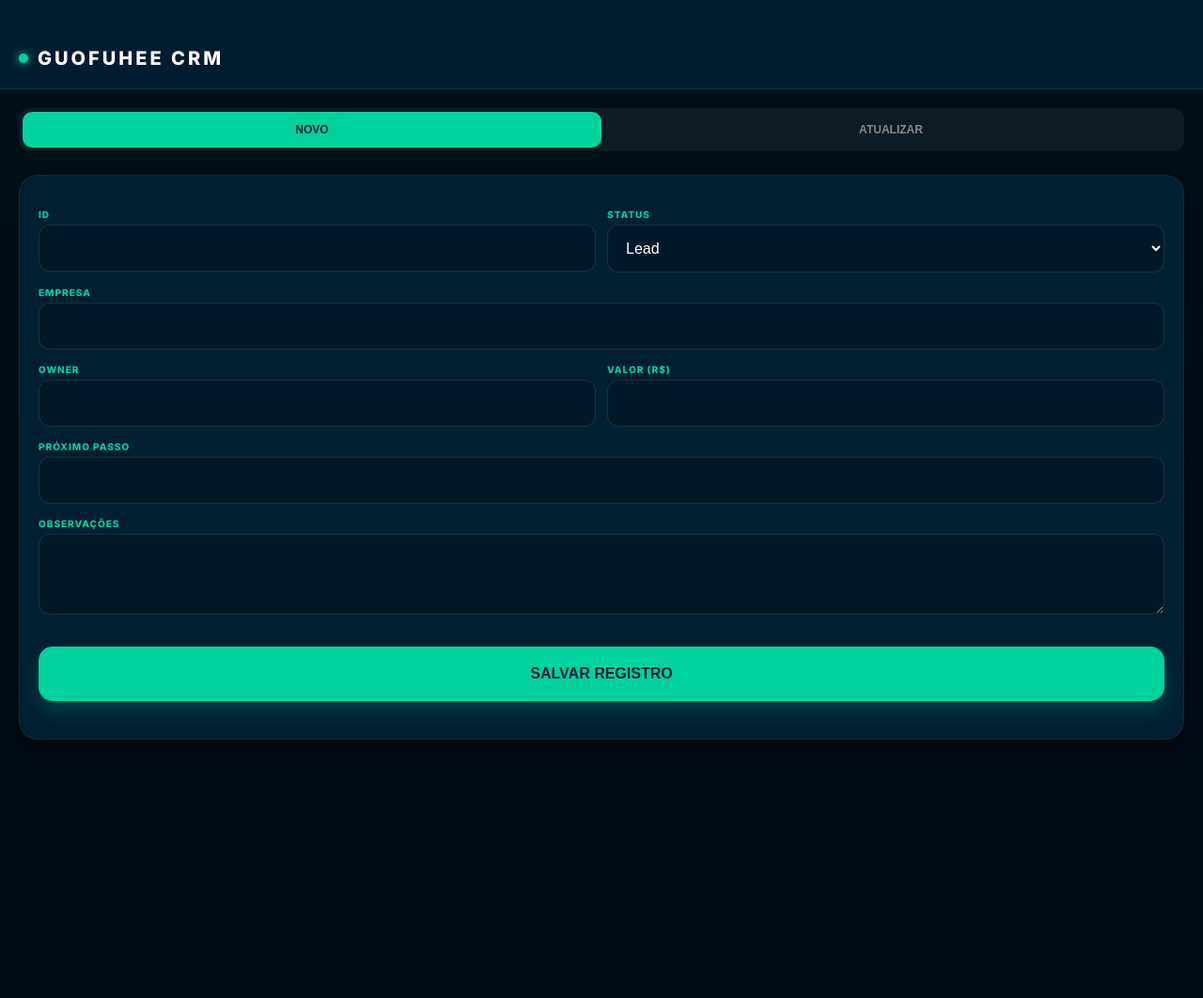
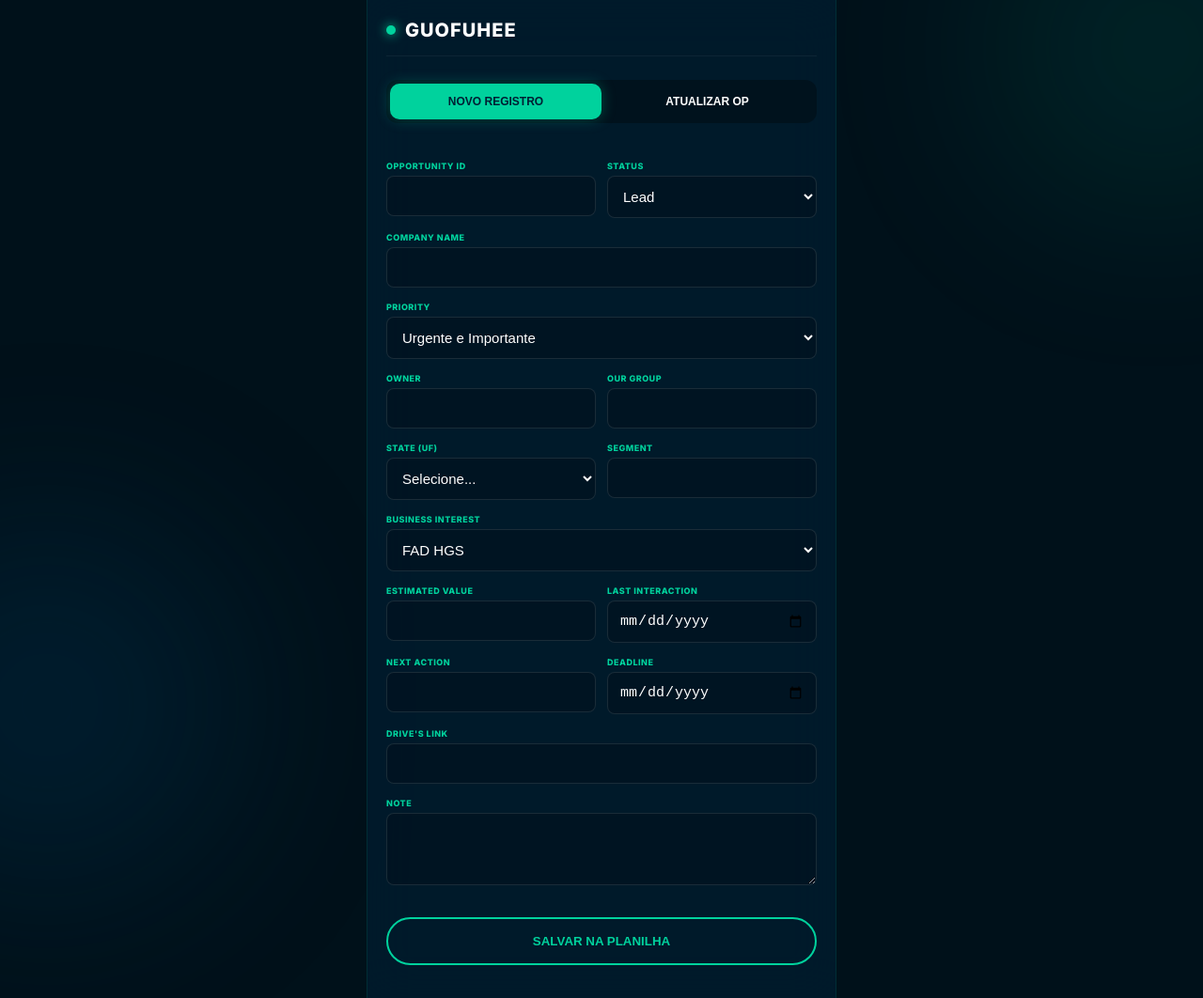
Before and after one commit to Arijuba/crm, a plain HTML site: page index.html in a window 1280 px wide. Shown: the whole page at 94% size. Before the commit the page ends 800 px from the top, so only its background shows below. Drawn offline with Linux system fonts and the light colour scheme; no server answers.

Commit message:
Refactor index.html structure and styles

```diff
--- a/index.html
+++ b/index.html
@@ -3,186 +3,188 @@
 <head>
     <meta charset="UTF-8">
     <meta name="viewport" content="width=device-width, initial-scale=1.0, maximum-scale=1.0, user-scalable=no, viewport-fit=cover">
+    <title>GUOFUHEE CRM</title>
 
     <meta name="apple-mobile-web-app-capable" content="yes">
     <meta name="apple-mobile-web-app-status-bar-style" content="black-translucent">
-    <meta name="apple-mobile-web-app-title" content="GUOFUHEE CRM">
     <link rel="apple-touch-icon" href="https://guofuhee.com.br/wp-content/uploads/2024/12/Favicon_Guofuhee.png">
 
-    <title>GUOFUHEE CRM</title>
     <link href="https://fonts.googleapis.com/css2?family=Inter:wght@400;600;800&display=swap" rel="stylesheet">
+    <style>
+        :root { --bg-dark: #00111a; --card-bg: #001f33; --accent-green: #00d29d; --glow: rgba(0, 210, 157, 0.3); --white: #ffffff; }
+        body { font-family: 'Inter', sans-serif; background: var(--bg-dark); margin: 0; padding: 0; display: flex; justify-content: center; color: var(--white); overflow-x: hidden; }
 
-    <style>
-        :root { --bg-dark: #000b14; --accent-green: #00d29d; --card-bg: #001f33; --white: #ffffff; }
+        .glow-1 { position: fixed; width: 300px; height: 300px; background: var(--accent-green); filter: blur(120px); border-radius: 50%; top: -100px; right: -100px; opacity: 0.15; z-index: 0; }
+        .glow-2 { position: fixed; width: 400px; height: 400px; background: #003a5d; filter: blur(100px); border-radius: 50%; bottom: -150px; left: -150px; opacity: 0.3; z-index: 0; }
 
-        * { -webkit-tap-highlight-color: transparent; outline: none; }
+        .container { width: 100%; max-width: 500px; min-height: 100vh; background: rgba(0, 31, 51, 0.7); backdrop-filter: blur(25px); padding: 20px; box-sizing: border-box; position: relative; z-index: 1; border-left: 1px solid rgba(0, 210, 157, 0.1); border-right: 1px solid rgba(0, 210, 157, 0.1); }
 
-        body {
-            font-family: 'Inter', sans-serif; background: var(--bg-dark); margin: 0; padding: 0;
-            color: var(--white); height: 100vh; width: 100vw; overflow: hidden; position: fixed;
-        }
+        .header { display: flex; align-items: center; gap: 10px; margin-bottom: 25px; padding-bottom: 15px; border-bottom: 1px solid rgba(255,255,255,0.05); }
+        .dot { width: 10px; height: 10px; background: var(--accent-green); border-radius: 50%; box-shadow: 0 0 12px var(--accent-green); }
+        h1 { font-size: 20px; font-weight: 800; margin: 0; letter-spacing: 1px; }
 
-        /* Efeito de profundidade de App */
-        .app-shell {
-            display: flex; flex-direction: column; height: 100%; width: 100%;
-            background: linear-gradient(180deg, #00111a 0%, #000b14 100%);
-        }
+        .tabs { display: flex; background: rgba(0,0,0,0.3); border-radius: 12px; padding: 4px; margin-bottom: 25px; }
+        .tabs button { flex: 1; padding: 12px; border: none; border-radius: 10px; cursor: pointer; background: transparent; color: white; font-weight: 600; font-size: 12px; transition: 0.3s; }
+        .tabs button.active { background: var(--accent-green); color: #001f33; box-shadow: 0 0 15px var(--glow); }
 
-        .header {
-            padding: 50px 20px 20px; background: rgba(0, 31, 51, 0.9);
-            border-bottom: 1px solid rgba(0, 210, 157, 0.2); backdrop-filter: blur(10px);
-        }
+        .search-area { background: rgba(0, 210, 157, 0.05); border: 1px solid var(--accent-green); border-radius: 15px; padding: 15px; margin-bottom: 25px; display: none; }
 
-        .header h1 { font-size: 20px; font-weight: 800; margin: 0; letter-spacing: 3px; display: flex; align-items: center; gap: 10px; }
-        .dot { width: 10px; height: 10px; background: var(--accent-green); border-radius: 50%; box-shadow: 0 0 10px var(--accent-green); }
-
-        .content { flex: 1; overflow-y: auto; padding: 20px; padding-bottom: 100px; -webkit-overflow-scrolling: touch; }
-
-        .nav-tabs { display: flex; background: rgba(255,255,255,0.05); border-radius: 12px; padding: 4px; margin-bottom: 25px; }
-        .nav-tabs button {
-            flex: 1; padding: 12px; border: none; border-radius: 10px; color: #888;
-            background: transparent; font-weight: 600; font-size: 12px; transition: 0.3s;
-        }
-        .nav-tabs button.active { background: var(--accent-green); color: #001f33; }
-
-        .card { background: var(--card-bg); border-radius: 20px; padding: 20px; border: 1px solid rgba(255,255,255,0.05); box-shadow: 0 10px 30px rgba(0,0,0,0.5); }
-
-        label { display: block; font-size: 10px; font-weight: 700; color: var(--accent-green); text-transform: uppercase; margin: 15px 0 5px; letter-spacing: 1px; }
-
-        input, select, textarea {
-            width: 100%; padding: 15px; border-radius: 12px; border: 1px solid rgba(255,255,255,0.1);
-            background: rgba(0,0,0,0.2); color: white; font-size: 16px !important; box-sizing: border-box;
-        }
-
-        .btn-submit {
-            width: 100%; padding: 20px; background: var(--accent-green); color: #001f33;
-            border: none; border-radius: 15px; font-weight: 800; font-size: 16px; margin-top: 30px;
-            box-shadow: 0 10px 20px rgba(0, 210, 157, 0.2); text-transform: uppercase;
-        }
+        label { display: block; font-size: 9px; font-weight: 800; color: var(--accent-green); text-transform: uppercase; margin: 15px 0 5px; letter-spacing: 0.5px; }
+        input, select, textarea { width: 100%; padding: 12px; border: 1px solid rgba(255,255,255,0.1); border-radius: 8px; background: rgba(0,0,0,0.2); color: white; font-size: 15px !important; outline: none; box-sizing: border-box; }
 
         .grid { display: grid; grid-template-columns: 1fr 1fr; gap: 12px; }
-        @media (max-width: 480px) { .grid { grid-template-columns: 1fr; } }
+        .btn-save { width: 100%; padding: 16px; background: transparent; color: var(--accent-green); border: 2px solid var(--accent-green); border-radius: 50px; margin-top: 30px; font-weight: 800; text-transform: uppercase; cursor: pointer; transition: 0.3s; }
+        .btn-save:hover { background: var(--accent-green); color: #001f33; box-shadow: 0 0 20px var(--accent-green); }
 
-        #status-msg { text-align: center; margin-top: 20px; font-size: 14px; font-weight: 600; color: var(--accent-green); }
-
-        /* Estilo da barra de busca */
-        .search-box { background: rgba(0, 210, 157, 0.1); border: 1px solid var(--accent-green); border-radius: 15px; padding: 15px; margin-bottom: 20px; display: none; }
+        #status-bar { text-align: center; margin-top: 15px; font-size: 13px; font-weight: 600; color: var(--accent-green); }
     </style>
 </head>
 <body>
+    <div class="glow-1"></div><div class="glow-2"></div>
+    <div class="container">
+        <div class="header"><div class="dot"></div><h1>GUOFUHEE</h1></div>
 
-<div class="app-shell">
-    <div class="header">
-        <h1><div class="dot"></div> GUOFUHEE CRM</h1>
+        <div class="tabs">
+            <button id="t1" class="active" onclick="setTab('create')">NOVO REGISTRO</button>
+            <button id="t2" onclick="setTab('update')">ATUALIZAR OP</button>
         </div>
 
-    <div class="content">
-        <div class="nav-tabs">
-            <button id="tab1" class="active" onclick="setMode('create')">NOVO</button>
-            <button id="tab2" onclick="setMode('update')">ATUALIZAR</button>
+        <div id="boxBusca" class="search-area">
+            <label>Localizar OP</label>
+            <input list="opList" id="inputBusca" placeholder="ID ou Empresa...">
+            <datalist id="opList"></datalist>
+            <button onclick="executarBusca()" class="btn-save" style="margin-top:10px; padding:10px; font-size:12px;">BUSCAR</button>
         </div>
 
-        <div id="searchSection" class="search-box">
-            <label>Buscar OP</label>
-            <input list="opData" id="searchId" placeholder="ID ou Empresa...">
-            <datalist id="opData"></datalist>
-            <button onclick="doSearch()" class="btn-submit" style="margin-top: 10px; padding: 12px; font-size: 12px;">LOCALIZAR</button>
-        </div>
-
-        <div class="card">
-            <form id="crmForm">
-                <input type="hidden" name="action" id="actionFlag" value="create">
+        <form id="mainForm">
+            <input type="hidden" name="action" id="hidAction" value="create">
 
             <div class="grid">
-                    <div><label>ID</label><input type="text" name="id" id="f_id" readonly></div>
+                <div><label>Opportunity ID</label><input type="text" name="id" id="f_id" readonly></div>
                 <div><label>Status</label>
                     <select name="status" id="f_status">
-                            <option value="Lead">Lead</option>
-                            <option value="Qualified">Qualified</option>
-                            <option value="Won">Won</option>
-                            <option value="Lost">Lost</option>
+                        <option value="Lead">Lead</option><option value="Qualified">Qualified</option>
+                        <option value="Proposal in Preparation">Proposal in Preparation</option><option value="Dealing">Dealing</option>
+                        <option value="Won">Won</option><option value="Lost">Lost</option>
                     </select>
                 </div>
             </div>
 
-                <label>Empresa</label>
-                <input type="text" name="companyName" id="f_name" required>
+            <label>Company Name</label><input type="text" name="companyName" id="f_name" required>
+
+            <label>Priority</label>
+            <select name="priority" id="f_priority">
+                <option value="Urgente e Importante">Urgente e Importante</option><option value="Importante, não urgente">Importante, não urgente</option>
+                <option value="Urgente, não importante">Urgente, não importante</option><option value="Eliminar">Eliminar</option>
+            </select>
 
             <div class="grid">
                 <div><label>Owner</label><input type="text" name="owner" id="f_owner"></div>
-                    <div><label>Valor (R$)</label><input type="text" name="estimatedValue" id="f_val" oninput="maskMoney(this)"></div>
+                <div><label>Our Group</label><input type="text" name="ourGroup" id="f_group"></div>
             </div>
 
-                <label>Próximo Passo</label>
-                <input type="text" name="nextAction" id="f_next">
+            <div class="grid">
+                <div><label>State (UF)</label>
+                    <select name="state" id="f_state">
+                        <option value="">Selecione...</option>
+                        <option value="SP">SP</option><option value="RJ">RJ</option><option value="MG">MG</option><option value="PR">PR</option>
+                        </select>
+                </div>
+                <div><label>Segment</label><input type="text" name="segment" id="f_segment"></div>
+            </div>
 
-                <label>Observações</label>
-                <textarea name="note" id="f_note" rows="3"></textarea>
+            <label>Business Interest</label>
+            <select name="businessInterest" id="f_interest">
+                <option value="FAD HGS">FAD HGS</option><option value="FAD HRS">FAD HRS</option><option value="FAD HGS & HRS">FAD HGS & HRS</option>
+            </select>
 
-                <button type="submit" class="btn-submit" id="mainBtn">Salvar Registro</button>
+            <div class="grid">
+                <div><label>Estimated Value</label><input type="text" name="estimatedValue" id="f_val" oninput="moneyMask(this)"></div>
+                <div><label>Last Interaction</label><input type="date" name="lastInteraction" id="f_last"></div>
+            </div>
+
+            <div class="grid">
+                <div><label>Next Action</label><input type="text" name="nextAction" id="f_next"></div>
+                <div><label>Deadline</label><input type="date" name="deadline" id="f_dead"></div>
+            </div>
+
+            <label>Drive's Link</label><input type="url" name="driveLink" id="f_drive">
+            <label>Note</label><textarea name="note" id="f_note" rows="3"></textarea>
+
+            <button type="submit" class="btn-save" id="btnS">SALVAR NA PLANILHA</button>
         </form>
-            <div id="status-msg"></div>
-        </div>
-    </div>
+        <div id="status-bar"></div>
     </div>
 
     <script>
-    const SCRIPT_URL = 'https://script.google.com/macros/s/AKfycbw7BNPehdl0IzdnOkUgEBj0Dcb97jTDxS1reJSF7QsePaC2D0n_4Vq3xK_JSOcJZ5eq/exec';
+        const SCRIPT_URL = 'COLE_AQUI_SEU_LINK_DEPLOY_DO_GOOGLE';
 
-    window.onload = () => { updateId(); };
+        window.onload = () => { resetId(); };
 
-    function updateId() {
-        google.script.run.withSuccessHandler(id => { document.getElementById('f_id').value = id; }).proximaOP();
+        function api(method, params, cb) {
+            const qs = new URLSearchParams({method, ...params}).toString();
+            fetch(`${SCRIPT_URL}?${qs}`).then(r => r.json()).then(cb);
         }
 
-    function setMode(m) {
-        const isUpd = m === 'update';
-        document.getElementById('actionFlag').value = m;
-        document.getElementById('searchSection').style.display = isUpd ? 'block' : 'none';
-        document.getElementById('tab1').className = isUpd ? '' : 'active';
-        document.getElementById('tab2').className = isUpd ? 'active' : '';
-        if(!isUpd) { document.getElementById('crmForm').reset(); updateId(); } else {
-            google.script.run.withSuccessHandler(list => {
-                const dl = document.getElementById('opData');
+        function resetId() {
+            api('proximaOP', {}, (id) => document.getElementById('f_id').value = id);
+        }
+
+        function setTab(m) {
+            const isU = m === 'update';
+            document.getElementById('hidAction').value = m;
+            document.getElementById('boxBusca').style.display = isU ? 'block' : 'none';
+            document.getElementById('t1').className = isU ? '' : 'active';
+            document.getElementById('t2').className = isU ? 'active' : '';
+            if(!isU) { document.getElementById('mainForm').reset(); resetId(); } else {
+                api('listarOPs', {}, (list) => {
+                    const dl = document.getElementById('opList');
                     dl.innerHTML = "";
                     list.forEach(i => { let o = document.createElement('option'); o.value = i; dl.appendChild(o); });
-            }).listarOPs();
+                });
             }
         }
 
-    function doSearch() {
-        let val = document.getElementById('searchId').value;
-        let id = val.split(" - ")[0];
-        document.getElementById('status-msg').innerText = "Buscando...";
-        google.script.run.withSuccessHandler(res => {
+        function executarBusca() {
+            let id = document.getElementById('inputBusca').value.split(" - ")[0].trim();
+            document.getElementById('status-bar').innerText = "BUSCANDO...";
+            api('buscarEmpresa', {id}, (res) => {
                 if(res.found) {
                     document.getElementById('f_id').value = id;
-                document.getElementById('f_name').value = res.companyName;
-                document.getElementById('f_owner').value = res.owner;
-                document.getElementById('f_val').value = res.estimatedValue;
-                document.getElementById('f_next').value = res.nextAction;
-                document.getElementById('f_note').value = res.note;
-                document.getElementById('status-msg').innerText = "Carregado!";
+                    document.getElementById('f_name').value = res.companyName || "";
+                    document.getElementById('f_status').value = res.status || "Lead";
+                    document.getElementById('f_priority').value = res.priority || "";
+                    document.getElementById('f_owner').value = res.owner || "";
+                    document.getElementById('f_group').value = res.ourGroup || "";
+                    document.getElementById('f_state').value = res.state || "";
+                    document.getElementById('f_segment').value = res.segment || "";
+                    document.getElementById('f_interest').value = res.businessInterest || "";
+                    document.getElementById('f_val').value = res.estimatedValue || "";
+                    document.getElementById('f_last').value = res.lastInteraction || "";
+                    document.getElementById('f_next').value = res.nextAction || "";
+                    document.getElementById('f_dead').value = res.deadline || "";
+                    document.getElementById('f_drive').value = res.driveLink || "";
+                    document.getElementById('f_note').value = res.note || "";
+                    document.getElementById('status-bar').innerText = "DADOS CARREGADOS";
                 }
-        }).buscarEmpresa(id);
+            });
         }
 
-    function maskMoney(i) {
+        function moneyMask(i) {
             let v = i.value.replace(/\D/g,'');
             v = (v/100).toFixed(2).replace(".", ",");
             i.value = "R$ " + v;
         }
 
-    document.getElementById('crmForm').addEventListener('submit', function(e) {
+        document.getElementById('mainForm').addEventListener('submit', function(e) {
             e.preventDefault();
-        document.getElementById('mainBtn').disabled = true;
-        document.getElementById('status-msg').innerText = "Sincronizando com Nuvem...";
-        const data = new URLSearchParams(new FormData(this));
-        fetch(SCRIPT_URL, { method: 'POST', body: data, mode: 'no-cors' })
+            document.getElementById('btnS').disabled = true;
+            document.getElementById('status-bar').innerText = "ENVIANDO...";
+            fetch(SCRIPT_URL, { method: 'POST', body: new URLSearchParams(new FormData(this)), mode: 'no-cors' })
             .then(() => {
-            document.getElementById('status-msg').innerText = "✅ Salvo com Sucesso!";
-            document.getElementById('mainBtn').disabled = false;
-            if(document.getElementById('actionFlag').value === 'create') { this.reset(); updateId(); }
+                document.getElementById('status-bar').innerText = "✅ SALVO COM SUCESSO!";
+                document.getElementById('btnS').disabled = false;
+                if(document.getElementById('hidAction').value === 'create') { this.reset(); resetId(); }
             });
         });
     </script>
```
Lines whose indentation alone changed are shown as unchanged.
